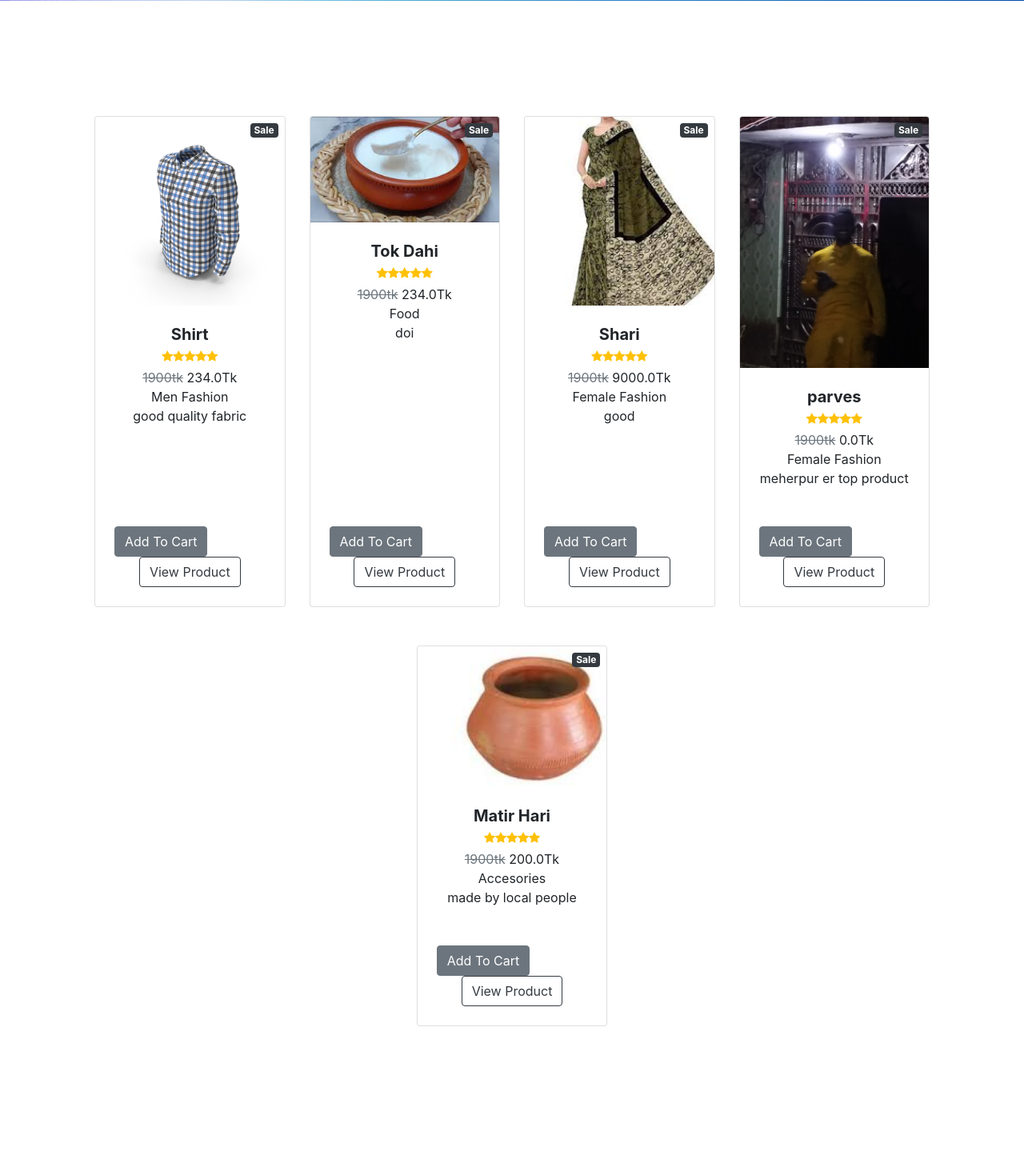
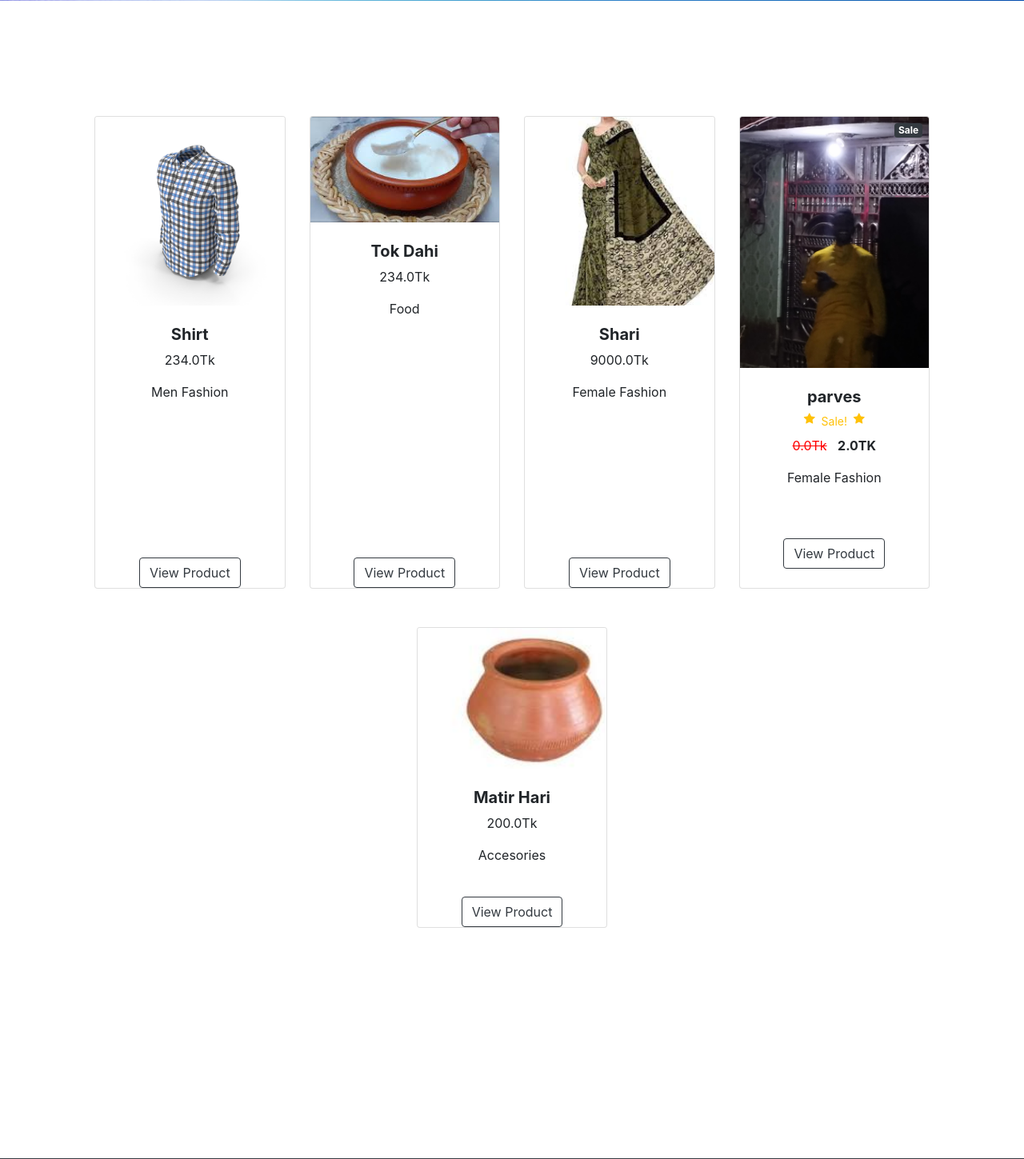
Before and after one commit to SnoOpWo0t/RootReach, a Django app: page / in a window 1280 px wide. Shown: the part 554-2003 px from the top of the page at 80% size. Run offline with Django 5.2, Linux system fonts and the light colour scheme; data comes from the database, SQL or seed files in the repository; some libraries are stand-ins or nearby versions.

Commit message:
sale price calculation fix

```diff
--- a/templates/home.html
+++ b/templates/home.html
@@ -37,48 +37,70 @@
         <!-- Section-->
         <section class="py-5">
   <div class="container px-4 px-lg-5 mt-5">
-                <div class="row gx-4 gx-lg-5 row-cols-2 row-cols-md-3 row-cols-xl-4 justify-content-center">
-
+    <div
+      class="row gx-4 gx-lg-5 row-cols-2 row-cols-md-3 row-cols-xl-4 justify-content-center"
+    >
     {% for product in products %}
-
+    {% if product.is_sale %}
     <div class="col mb-5">
       <div class="card h-100">
-                            <!-- Sale badge-->
         <div class="badge bg-dark text-white position-absolute" style="top: 0.5rem; right: 0.5rem">Sale</div>
         <!-- Product image-->
-                            <img class="card-img-top" src="{{ product.image.url}}" alt="..." />
+        <img
+          class="card-img-top"
+          src="{{ product.image.url }}"
+          alt="{{ product.name }}"
+        />
         <!-- Product details-->
         <div class="card-body p-4">
           <div class="text-center">
             <!-- Product name-->
             <h5 class="fw-bolder">{{ product.name }}</h5>
-                                    <!-- Product reviews-->
+            <!-- Sales -->
             <div class="d-flex justify-content-center small text-warning mb-2">
               <div class="bi-star-fill"></div>
-                                        <div class="bi-star-fill"></div>
-                                        <div class="bi-star-fill"></div>
-                                        <div class="bi-star-fill"></div>
+              &nbsp;&nbsp;Sale!&nbsp;&nbsp;
               <div class="bi-star-fill"></div>
             </div>
             <!-- Product price-->
-                                    <span class="text-muted text-decoration-line-through">1900tk</span>
-                                    {{ product.price }}Tk <br/>
-                                    {{ product.category }} <br/>
-                                    {{ product.description }} <br/>
+            <strike style="color: red;">{{ product.price }}Tk</strike>&nbsp;&nbsp;
+            <b>{{ product.sale_price }}TK</b>
+            <p class="mt-3">{{ product.category }}</p>
 
           </div>
         </div>
         <!-- Product actions-->
         <div class="card-footer p-4 pt-0 border-top-0 bg-transparent">
-                                <button type="button" class="btn btn-secondary id= add-cart" data-id="{{ product.id }}">Add To Cart </button> <br/>
           <div class="text-center"><a class="btn btn-outline-dark mt-auto" href="{% url 'product_page' product.id  %}">View Product</a></div>
         </div>
       </div>
     </div>
+    {% else %}
+      <div class="col mb-5">
+        <div class="card h-100">
+          <!-- Product image-->
+          <img
+            class="card-img-top"
+            src="{{ product.image.url }}"
+            alt="{{ product.name }}"
+          />
+          <!-- Product details-->
+          <div class="card-body p-4">
+            <div class="text-center">
+              <!-- Product name-->
+              <h5 class="fw-bolder">{{ product.name }}</h5>
+              <!-- Product price-->
+              {{ product.price }}Tk
+              <p class="mt-3">{{ product.category }}</p>
 
+            </div>
+          </div>
+          <!-- Product actions-->
+          <div class="text-center"><a class="btn btn-outline-dark mt-auto" href="{% url 'product_page' product.id  %}">View Product</a></div>
+        </div>
+      </div>
+    {% endif %}
     {% endfor %}
-
-
     </div>
   </div>
 </section>
--- a/templates/search.html
+++ b/templates/search.html
@@ -66,8 +66,8 @@
                             <h5 class="fw-bolder">{{ product.name }}</h5>
                             {% if product.is_sale %}
                                 <p>
-                                    <strike style="color: red">${{ product.price }}</strike>
-                                    <span class="text-success fw-bold">${{ product.sale_price }}</span>
+                                    <strike style="color: red">{{ product.price }}Tk</strike>
+                                    <span class="text-success fw-bold">{{ product.sale_price }}Tk</span>
                                 </p>
                             {% else %}
                                 <p>${{ product.price }}</p>
@@ -76,7 +76,7 @@
                         </div>
                         <!-- Product Actions -->
                         <div class="card-footer bg-transparent border-0 text-center">
-                           <button type="button" class="btn btn-secondary id= add-cart" data-id="{{ product.id }}">Add To Cart </button>
+                            <button type="button" class="btn btn-secondary id= add-cart" data-id="{{ product.id }}">Add To Cart </button></div>
 
 <div class="text-center"><a class="btn btn-outline-dark mt-auto" href="{% url 'product_page' product.id  %}">View Product</a></div>
                         </div>
```
Also changed, not shown: db.sqlite3. Lines whose indentation alone changed are shown as unchanged.
